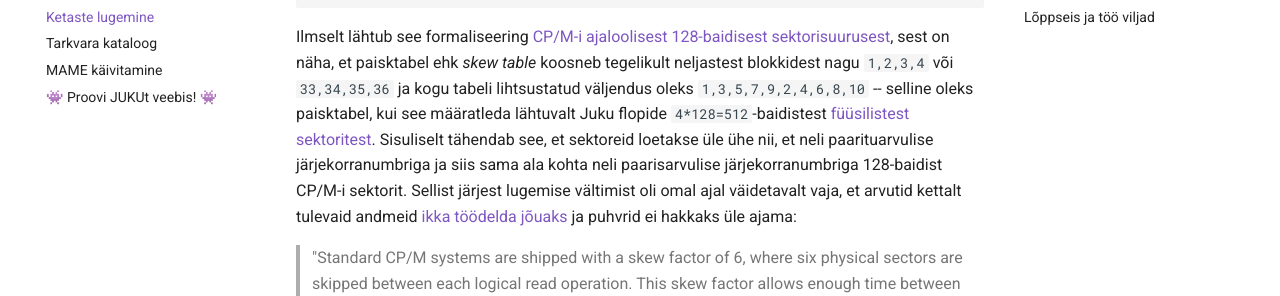
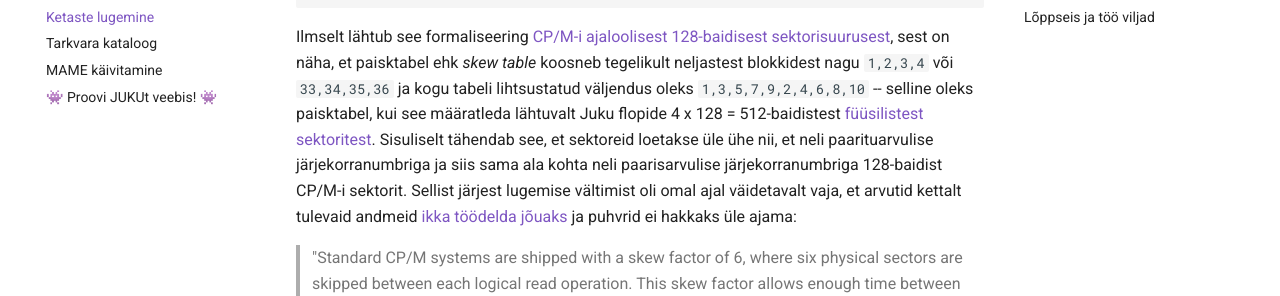
Before and after one commit to infoaed/juku3000, an MkDocs documentation site: the page built from docs/kettad.md, in a window 1280 px wide and 900 px high, scrolled down 1336 px. Shown: the part 181-477 px from the top of the window. Built offline with MkDocs 1.6.1 and Material for MkDocs 9.7.7, drawn with Linux system fonts in a browser that asks for light colours; comment, search, counter and statistics services are not loaded.

````diff
--- a/docs/kettad.md
+++ b/docs/kettad.md
@@ -47,7 +47,7 @@ TRANS1:	DB	1,2,3,4,9,10,11,12
 	DB	29,30,31,32,37,38,39,40
 ```
 
-Ilmselt lähtub see formaliseering [CP/M-i ajaloolisest 128-baidisest sektorisuurusest](https://en.wikipedia.org/wiki/CP/M#Basic_Input_Output_System), sest on näha, et paisktabel ehk _skew table_ koosneb tegelikult neljastest blokkidest nagu `1,2,3,4` või `33,34,35,36` ja kogu tabeli lihtsustatud väljendus oleks `1,3,5,7,9,2,4,6,8,10` -- selline oleks paisktabel, kui see määratleda lähtuvalt Juku flopide `4*128=512`-baidistest [füüsilistest sektoritest](https://cowlark.com/fluxengine/doc/disk-juku.html). Sisuliselt tähendab see, et sektoreid loetakse üle ühe nii, et neli paarituarvulise järjekorranumbriga ja siis sama ala kohta neli paarisarvulise järjekorranumbriga 128-baidist CP/M-i sektorit. Sellist järjest lugemise vältimist oli omal ajal väidetavalt vaja, et arvutid kettalt tulevaid andmeid [ikka töödelda jõuaks](https://www.autometer.de/unix4fun/z80pack/cpm2/ch6.htm#Section_6.6) ja puhvrid ei hakkaks üle ajama:
+Ilmselt lähtub see formaliseering [CP/M-i ajaloolisest 128-baidisest sektorisuurusest](https://en.wikipedia.org/wiki/CP/M#Basic_Input_Output_System), sest on näha, et paisktabel ehk _skew table_ koosneb tegelikult neljastest blokkidest nagu `1,2,3,4` või `33,34,35,36` ja kogu tabeli lihtsustatud väljendus oleks `1,3,5,7,9,2,4,6,8,10` -- selline oleks paisktabel, kui see määratleda lähtuvalt Juku flopide 4 x 128 = 512-baidistest [füüsilistest sektoritest](https://cowlark.com/fluxengine/doc/disk-juku.html). Sisuliselt tähendab see, et sektoreid loetakse üle ühe nii, et neli paarituarvulise järjekorranumbriga ja siis sama ala kohta neli paarisarvulise järjekorranumbriga 128-baidist CP/M-i sektorit. Sellist järjest lugemise vältimist oli omal ajal väidetavalt vaja, et arvutid kettalt tulevaid andmeid [ikka töödelda jõuaks](https://www.autometer.de/unix4fun/z80pack/cpm2/ch6.htm#Section_6.6) ja puhvrid ei hakkaks üle ajama:
 
 > "Standard CP/M systems are shipped with a skew factor of 6, where six physical sectors are skipped between each logical read operation. This skew factor allows enough time between sectors for most programs to load their buffers without missing the next sector. In particular computer systems that use fast processors, memory, and disk subsystems, the skew factor might be changed to improve overall response."
 
````
